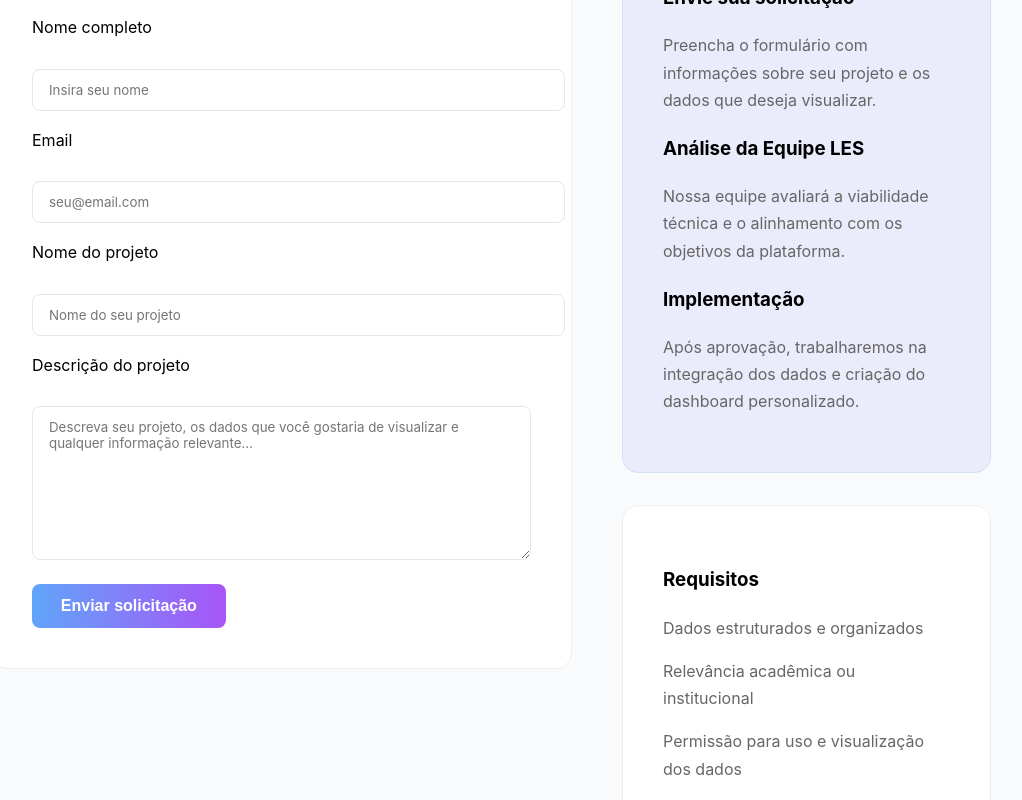
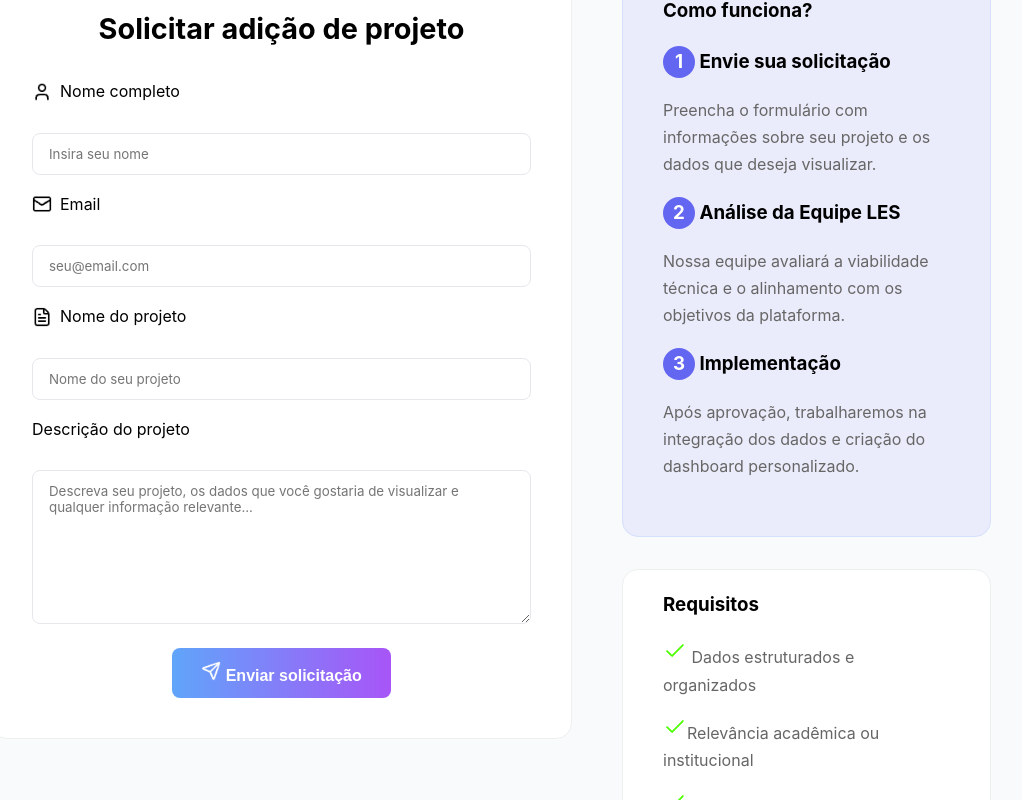
Before and after one commit to lesifpe/WeatherDashboard, a Vue app: page /Contato in a window 1280 px wide. Shown: the part 460-1260 px from the top of the page, without its empty margins (149-1171 px from the left). Built offline with nearby package versions, Linux system fonts and the light colour scheme.

Commit message:
feat: Estilização da página de contato

```diff
--- a/components/ui/Formulario.vue
+++ b/components/ui/Formulario.vue
@@ -3,19 +3,19 @@
         <h3>Solicitar adição de projeto</h3>
 
         <form class = "formulario" @submit.prevent="enviarFormulario">
-            <label for ="nome">Nome completo</label><br>
+            <label for ="nome"><img src="../../assets/user_black.png" alt="Icone usuário" class="form-img">   Nome completo</label><br>
             <input type = "text" placeholder = "Insira seu nome" id = "nome" v-model="nome"><br>
 
-            <label for = "email">Email</label><br>
+            <label for = "email"><img src="../../assets/mail_black.png" alt="Icone email" class="form-img">   Email</label><br>
             <input type = "email" placeholder = "seu@email.com" id = "email" v-model="email"><br>
 
-            <label for="nomeProjeto">Nome do projeto</label><br>
+            <label for="nomeProjeto"><img src="../../assets/file-text_black.png" alt="Icone projeto" class="form-img">   Nome do projeto</label><br>
             <input type = "text" placeholder = "Nome do seu projeto" id = "nomeProjeto" v-model="nomeProjeto"><br>
 
             <label for="descricao">Descrição do projeto</label><br>
             <textarea rows="8" cols = "50" placeholder="Descreva seu projeto, os dados que você gostaria de visualizar e qualquer informação relevante..." id = "descricao" v-model="descricao"></textarea><br>
 
-            <button type = "submit" class="bto-primario">Enviar solicitação</button>
+            <button type = "submit" class="bto-primario"><img src="../../assets/send_white.png" alt="Icone enviar" class="form-img">   Enviar solicitação</button>
         </form>
     </div>
 </template>
--- a/styles/contato.css
+++ b/styles/contato.css
@@ -8,12 +8,13 @@
 
 .card {
     padding: 2.5rem;
+    padding-top: 0rem;
     border-radius: 16px;
     margin-bottom: 2rem;
     line-height: 1.7;
 }
 
-.cards{
+.cards {
     display: flex;
     align-items: flex-start
 }
@@ -23,44 +24,13 @@
     margin-bottom: 3rem;
 }
 
-.formulario-contato {
-    background-color: #ffffff;
-    border: 1px solid #eeefef;
-}
-
-.formulario-contato label{
-    color: black;
-    display: block;
-}
-
-
-.formulario-contato input{
-    width: 100%;
-}
-
-.formulario-contato input,
-.formulario-contato textarea{
-    padding: 0.75rem 1rem;
-    border-radius: 8px;
-    border: 1px solid #e5e7eb;
-    margin-bottom: 1rem;
-    font-family: inherit;
-}
-
-.formulario-contato h3 {
-  text-align: center;
-  color: black;
-  font-size: 1.8rem;
-  margin-bottom: 1.5rem;
-}
-
 .funcionamento {
     background-color: #ebecfb;
     border: 1px solid #d5e0fb;
 
 }
 
-.cards-direita{
+.cards-direita {
     padding-left: 5%;
 }
 
@@ -74,19 +44,36 @@
     border: 1px solid #f9e4d6;
 }
 
-h3{
+h3 {
     color: black;
 }
 
-p{
+p {
     color: rgb(103, 102, 102);
 }
 
-h1{
-    font-size:300%;
+h1 {
+    font-size: 300%;
 }
 
-#subtitulo{
+#subtitulo {
     font-size: 120%;
     color: rgb(103, 102, 102);
 }
+
+.contato-img {
+    width: 100px;
+    height: 100px;
+}
+
+.numero {
+    display: inline-flex;
+    align-items: center;
+    justify-content: center;
+    width: 2rem;
+    height: 2rem;
+    border-radius: 50%;
+    background-color: #6366f1;
+    color: white;
+    font-weight: bold;
+}
--- /dev/null
+++ b/styles/formulario.css
@@ -0,0 +1,50 @@
+
+.formulario-contato {
+    background-color: #ffffff;
+    border: 1px solid #eeefef;
+}
+
+.formulario-contato label{
+    color: black;
+    display: flex;
+    align-items: center;
+    gap: 0.5rem;
+}
+
+
+.formulario-contato input{
+    width: 100%;
+    box-sizing: border-box;
+}
+
+.formulario-contato input,
+.formulario-contato textarea{
+    padding: 0.75rem 1rem;
+    border-radius: 8px;
+    border: 1px solid #e5e7eb;
+    margin-bottom: 1rem;
+    font-family: inherit;
+}
+
+.formulario-contato h3 {
+  text-align: center;
+  color: black;
+  font-size: 1.8rem;
+  margin-bottom: 1.5rem;
+}
+
+.form-img{
+    width: 20px;
+    height: 20px;
+}
+
+.formulario-contato button {
+    margin: 0 auto;
+    display: block;
+}
+
+.bto-primario {
+    display: flex;
+    align-items: center;
+    gap: 0.5rem;
+}
--- a/styles/style.css
+++ b/styles/style.css
@@ -4,3 +4,4 @@
 @import "./sobre.css";
 @import "./contato.css";
 @import "./componentes.css";
+@import "./formulario.css";
--- a/view/Contato.vue
+++ b/view/Contato.vue
@@ -1,6 +1,7 @@
 <template>
     <section class = "contato-page">
         <header class = "contato-header">
+            <img src="../assets/mail_blue.png" alt = "Icone mensagem" class="contato-img">
             <h1 class = "texto-gradiente">Entre em contato</h1>
             <p id="subtitulo">Quer adicionar seu projeto ao Data Insights? Preencha o formulário abaixo</p>
         </header>
@@ -12,21 +13,21 @@
             <div class = "cards-direita">
                 <article class = "card funcionamento">
                     <h3>Como funciona?</h3>
-                    <h3>Envie sua solicitação</h3>
+                    <h3><span class="numero">1</span>   Envie sua solicitação</h3>
                     <p>Preencha o formulário com informações sobre seu projeto e os dados que deseja visualizar.</p>
 
-                    <h3>Análise da Equipe LES</h3>
+                    <h3><span class="numero">2</span>   Análise da Equipe LES</h3>
                     <p>Nossa equipe avaliará a viabilidade técnica e o alinhamento com os objetivos da plataforma.</p>
-                    <h3>Implementação</h3>
+                    <h3><span class="numero">3</span>   Implementação</h3>
                     <p>Após aprovação, trabalharemos na integração dos dados e criação do dashboard personalizado.</p>
                 </article>
 
                 <article class="card requisitos">
                     <h3>Requisitos</h3>
-                    <p>Dados estruturados e organizados</p>
-                    <p>Relevância acadêmica ou institucional</p>
-                    <p>Permissão para uso e visualização dos dados</p>
-                    <p>Disponibilidade para colaboração técnica</p>
+                    <p><img src="../assets/check_green.png" alt ="Icone check" class = "check-img"> Dados estruturados e organizados</p>
+                    <p><img src="../assets/check_green.png" alt ="Icone check" class = "check-img">Relevância acadêmica ou institucional</p>
+                    <p><img src="../assets/check_green.png" alt ="Icone check" class = "check-img">Permissão para uso e visualização dos dados</p>
+                    <p><img src="../assets/check_green.png" alt ="Icone check" class = "check-img">Disponibilidade para colaboração técnica</p>
                 </article>
 
                 <article class = "card nota">
```
Also changed, not shown: assets/mail_blue.png.
